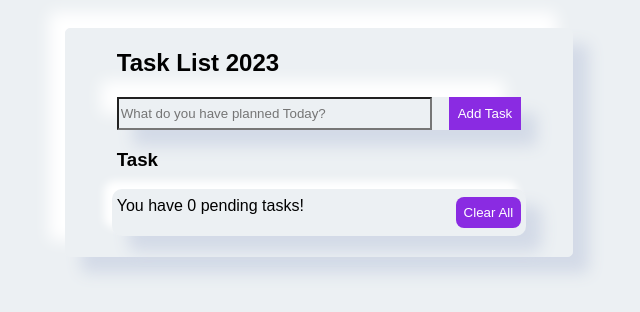
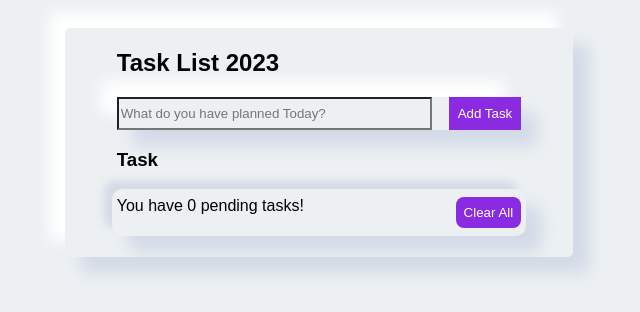
Before and after one commit to JafranAhmad/SMIT-TO-DO-LIST-Task, a plain HTML site: page index.html in a window 1280 px wide. Shown: the whole page, without its empty margins (321-961 px from the left). Drawn offline with Linux system fonts and the light colour scheme.

Commit message:
Update style.css

```diff
--- a/static/style.css
+++ b/static/style.css
@@ -60,7 +60,7 @@ ul li {
     padding: 8px 5px;
     background-color: #ecf0f3;
     box-shadow: 1rem 1rem 1rem  #d3dae7,
-    -0.5rem -0.5rem 0.5rem  #ffffff;
+    -0.5rem -0.5rem 0.5rem  #d3dae7;
     border-radius: 10px;
 }
 .footer button {
```
